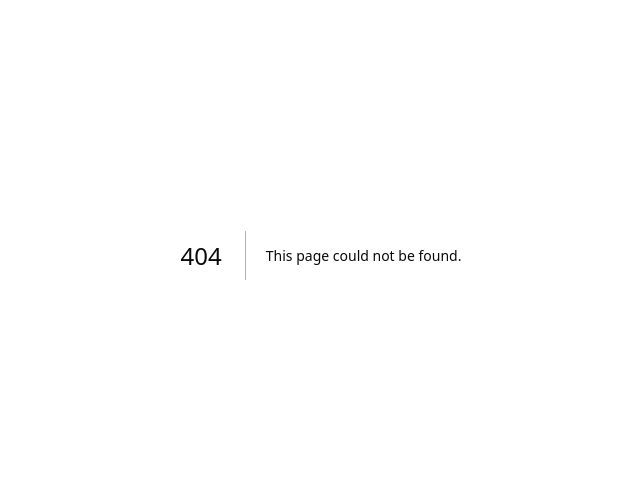
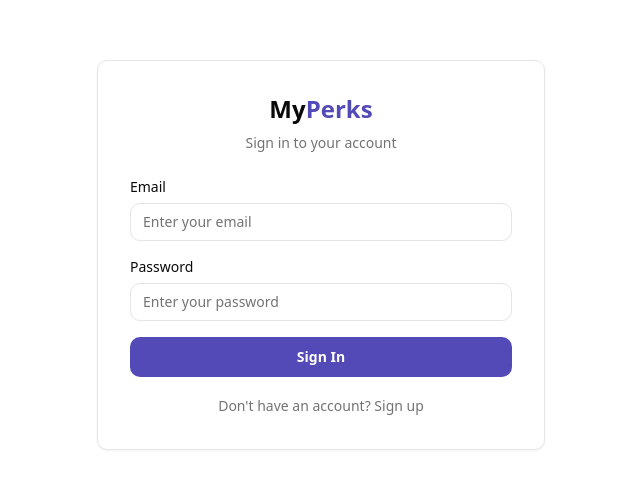
Before and after one commit to NadaFeteiha/myPerks, a Next.js app in the folder frontend/: page /signin in a window 1280 px wide. Before the commit this address had no page. Shown: the part 145-634 px from the top of the page, without its empty margins (319-959 px from the left). Built offline with nearby package versions, Linux system fonts and the light colour scheme.

Commit message:
Implement authentication context and profile/sign-in pages with navigation

```diff
--- a/frontend/src/app/(app)/layout.tsx
+++ b/frontend/src/app/(app)/layout.tsx
@@ -1,11 +1,29 @@
+"use client";
+
+import { useEffect } from "react";
+import { useRouter } from "next/navigation";
 import { LeftNav } from "@/components/layout/left-nav";
 import { TopBar } from "@/components/layout/top-bar";
+import { useAuth } from "@/contexts/auth-context";
 
 type AppLayoutProps = {
   children: React.ReactNode;
 };
 
 export default function AppLayout({ children }: AppLayoutProps) {
+  const router = useRouter();
+  const { isAuthenticated } = useAuth();
+
+  useEffect(() => {
+    if (!isAuthenticated) {
+      router.push("/signin");
+    }
+  }, [isAuthenticated, router]);
+
+  if (!isAuthenticated) {
+    return null;
+  }
+
   return (
     <div className="flex h-screen flex-col bg-white">
       <TopBar />
--- /dev/null
+++ b/frontend/src/app/(app)/profile/page.tsx
@@ -0,0 +1,59 @@
+"use client";
+
+import { useRouter } from "next/navigation";
+import { LogOut, User } from "lucide-react";
+import { useAuth } from "@/contexts/auth-context";
+
+export default function ProfilePage() {
+  const router = useRouter();
+  const { user, logout } = useAuth();
+
+  const handleLogout = () => {
+    logout();
+    router.push("/signin");
+  };
+
+  if (!user) {
+    return null;
+  }
+
+  return (
+    <div className="flex h-full items-center justify-center bg-background">
+      <div className="w-full max-w-md rounded-lg border border-border bg-card p-8 shadow-sm">
+        <div className="mb-6 flex flex-col items-center">
+          <div className="mb-4 flex h-20 w-20 items-center justify-center rounded-full border-2 border-brand-purple-200 bg-brand-purple-50 text-2xl font-semibold text-brand-purple-800 dark:border-brand-purple-700 dark:bg-brand-purple-900/50 dark:text-brand-purple-300">
+            {user.initials}
+          </div>
+          <h1 className="text-2xl font-semibold text-foreground">{user.name}</h1>
+          <p className="text-muted-foreground">{user.role}</p>
+        </div>
+
+        <div className="space-y-4">
+          <div className="flex items-center gap-3 rounded-lg border border-border bg-background px-4 py-3">
+            <User className="h-5 w-5 text-muted-foreground" />
+            <div>
+              <p className="text-sm font-medium text-foreground">Name</p>
+              <p className="text-sm text-muted-foreground">{user.name}</p>
+            </div>
+          </div>
+
+          <div className="flex items-center gap-3 rounded-lg border border-border bg-background px-4 py-3">
+            <User className="h-5 w-5 text-muted-foreground" />
+            <div>
+              <p className="text-sm font-medium text-foreground">Role</p>
+              <p className="text-sm text-muted-foreground">{user.role}</p>
+            </div>
+          </div>
+
+          <button
+            onClick={handleLogout}
+            className="mt-6 flex w-full items-center justify-center gap-2 rounded-lg bg-brand-purple-600 px-4 py-3 text-sm font-semibold text-white transition-colors hover:bg-brand-purple-700"
+          >
+            <LogOut className="h-4 w-4" />
+            Logout
+          </button>
+        </div>
+      </div>
+    </div>
+  );
+}
--- a/frontend/src/app/provider.tsx
+++ b/frontend/src/app/provider.tsx
@@ -1,7 +1,9 @@
+import { AuthProvider } from "@/contexts/auth-context";
+
 type AppProviderProps = {
   children: React.ReactNode;
 };
 
 export default function AppProvider({ children }: AppProviderProps) {
-  return <>{children}</>;
+  return <AuthProvider>{children}</AuthProvider>;
 }
--- /dev/null
+++ b/frontend/src/app/signin/page.tsx
@@ -0,0 +1,135 @@
+"use client";
+
+import { useState } from "react";
+import { useRouter } from "next/navigation";
+import { useAuth } from "@/contexts/auth-context";
+
+export default function SignInPage() {
+  const router = useRouter();
+  const { login, signup } = useAuth();
+  const [isSignUp, setIsSignUp] = useState(false);
+  const [name, setName] = useState("");
+  const [email, setEmail] = useState("");
+  const [password, setPassword] = useState("");
+  const [error, setError] = useState("");
+  const [isLoading, setIsLoading] = useState(false);
+
+  const handleSubmit = async (e: React.FormEvent) => {
+    e.preventDefault();
+    setError("");
+    setIsLoading(true);
+
+    try {
+      if (isSignUp) {
+        await signup(name, email, password);
+      } else {
+        await login(email, password);
+      }
+      router.push("/dashboard");
+    } catch (err) {
+      setError("Authentication failed. Please try again.");
+    } finally {
+      setIsLoading(false);
+    }
+  };
+
+  return (
+    <div className="flex h-screen items-center justify-center bg-background">
+      <div className="w-full max-w-md rounded-lg border border-border bg-card p-8 shadow-sm">
+        <div className="mb-6 text-center">
+          <h1 className="text-2xl font-semibold text-foreground">
+            My<span className="text-brand-purple-600">Perks</span>
+          </h1>
+          <p className="mt-2 text-sm text-muted-foreground">
+            {isSignUp ? "Create your account" : "Sign in to your account"}
+          </p>
+        </div>
+
+        <form onSubmit={handleSubmit} className="space-y-4">
+          {isSignUp && (
+            <div>
+              <label
+                htmlFor="name"
+                className="mb-1.5 block text-sm font-medium text-foreground"
+              >
+                Name
+              </label>
+              <input
+                id="name"
+                type="text"
+                value={name}
+                onChange={(e) => setName(e.target.value)}
+                required
+                className="w-full rounded-lg border border-border bg-background px-3 py-2 text-sm text-foreground placeholder:text-muted-foreground focus:border-brand-purple-500 focus:outline-none focus:ring-1 focus:ring-brand-purple-500"
+                placeholder="Enter your name"
+              />
+            </div>
+          )}
+
+          <div>
+            <label
+              htmlFor="email"
+              className="mb-1.5 block text-sm font-medium text-foreground"
+            >
+              Email
+            </label>
+            <input
+              id="email"
+              type="email"
+              value={email}
+              onChange={(e) => setEmail(e.target.value)}
+              required
+              className="w-full rounded-lg border border-border bg-background px-3 py-2 text-sm text-foreground placeholder:text-muted-foreground focus:border-brand-purple-500 focus:outline-none focus:ring-1 focus:ring-brand-purple-500"
+              placeholder="Enter your email"
+            />
+          </div>
+
+          <div>
+            <label
+              htmlFor="password"
+              className="mb-1.5 block text-sm font-medium text-foreground"
+            >
+              Password
+            </label>
+            <input
+              id="password"
+              type="password"
+              value={password}
+              onChange={(e) => setPassword(e.target.value)}
+              required
+              className="w-full rounded-lg border border-border bg-background px-3 py-2 text-sm text-foreground placeholder:text-muted-foreground focus:border-brand-purple-500 focus:outline-none focus:ring-1 focus:ring-brand-purple-500"
+              placeholder="Enter your password"
+            />
+          </div>
+
+          {error && (
+            <p className="text-sm text-destructive">{error}</p>
+          )}
+
+          <button
+            type="submit"
+            disabled={isLoading}
+            className="w-full rounded-lg bg-brand-purple-600 px-4 py-2.5 text-sm font-semibold text-white transition-colors hover:bg-brand-purple-700 disabled:cursor-not-allowed disabled:opacity-50"
+          >
+            {isLoading ? "Loading..." : isSignUp ? "Sign Up" : "Sign In"}
+          </button>
+        </form>
+
+        <div className="mt-4 text-center">
+          <button
+            type="button"
+            onClick={() => {
+              setIsSignUp(!isSignUp);
+              setError("");
+            }}
+            className="text-sm text-muted-foreground hover:text-brand-purple-600"
+          >
+            {isSignUp
+              ? "Already have an account? Sign in"
+              : "Don't have an account? Sign up"}
+          </button>
+        </div>
+      </div>
+    </div>
+  );
+}
--- a/frontend/src/components/layout/left-nav.tsx
+++ b/frontend/src/components/layout/left-nav.tsx
@@ -110,15 +110,18 @@ export function LeftNav() {
       </div>
 
       <div className="mt-auto border-t border-border pt-3">
-        <div className="flex items-center gap-2 px-1.5 py-2">
-          <div className="flex h-7 w-7 shrink-0 items-center justify-center rounded-full border border-brand-purple-200 bg-brand-purple-50 text-[11px] font-semibold text-brand-purple-800">
+        <Link
+          href="/profile"
+          className="flex items-center gap-2 px-1.5 py-2 transition-colors hover:bg-brand-purple-50 dark:hover:bg-brand-purple-900/30"
+        >
+          <div className="flex h-7 w-7 shrink-0 items-center justify-center rounded-full border border-brand-purple-200 bg-brand-purple-50 text-[11px] font-semibold text-brand-purple-800 dark:border-brand-purple-700 dark:bg-brand-purple-900/50 dark:text-brand-purple-300">
             SM
           </div>
           <div>
             <p className="text-[12px] font-medium text-foreground">Sarah Miller</p>
             <p className="text-[11px] text-muted-foreground">Engineering</p>
           </div>
-        </div>
+        </Link>
       </div>
     </nav>
   );
--- a/frontend/src/components/layout/top-bar.tsx
+++ b/frontend/src/components/layout/top-bar.tsx
@@ -1,3 +1,4 @@
+import Link from "next/link";
 import { Bell } from "lucide-react";
 
 export function TopBar() {
@@ -11,9 +12,12 @@ export function TopBar() {
           <Bell className="h-[17px] w-[17px] text-muted-foreground" />
           <span className="absolute -right-0.5 -top-0.5 h-1.5 w-1.5 rounded-full border-[1.5px] border-white bg-brand-amber-400" />
         </div>
-        <div className="flex h-[30px] w-[30px] items-center justify-center rounded-full border border-brand-purple-200 bg-brand-purple-50 text-[11px] font-semibold text-brand-purple-800">
+        <Link
+          href="/profile"
+          className="flex h-[30px] w-[30px] items-center justify-center rounded-full border border-brand-purple-200 bg-brand-purple-50 text-[11px] font-semibold text-brand-purple-800 transition-colors hover:bg-brand-purple-100 dark:border-brand-purple-700 dark:bg-brand-purple-900/50 dark:text-brand-purple-300 dark:hover:bg-brand-purple-900/70"
+        >
           SM
-        </div>
+        </Link>
       </div>
     </header>
   );
--- /dev/null
+++ b/frontend/src/contexts/auth-context.tsx
@@ -0,0 +1,83 @@
+"use client";
+
+import { createContext, useContext, useState, ReactNode } from "react";
+
+type User = {
+  name: string;
+  email: string;
+  role: string;
+  initials: string;
+};
+
+type AuthContextType = {
+  user: User | null;
+  isAuthenticated: boolean;
+  login: (email: string, password: string) => Promise<void>;
+  signup: (name: string, email: string, password: string) => Promise<void>;
+  logout: () => void;
+};
+
+const AuthContext = createContext<AuthContextType | undefined>(undefined);
+
+export function AuthProvider({ children }: { children: ReactNode }) {
+  const [user, setUser] = useState<User | null>(null);
+
+  const login = async (email: string, password: string) => {
+    // TODO: Replace with actual API call
+    // For MVP, simulate login with hardcoded user
+    await new Promise((resolve) => setTimeout(resolve, 500));
+
+    setUser({
+      name: "Sarah Miller",
+      email: email,
+      role: "Engineering",
+      initials: "SM",
+    });
+  };
+
+  const signup = async (name: string, email: string, password: string) => {
+    // TODO: Replace with actual API call
+    // For MVP, simulate signup
+    await new Promise((resolve) => setTimeout(resolve, 500));
+
+    const initials = name
+      .split(" ")
+      .map((n) => n[0])
+      .join("")
+      .toUpperCase()
+      .slice(0, 2);
+
+    setUser({
+      name,
+      email,
+      role: "Engineering",
+      initials,
+    });
+  };
+
+  const logout = () => {
+    setUser(null);
+  };
+
+  return (
+    <AuthContext.Provider
+      value={{
+        user,
+        isAuthenticated: !!user,
+        login,
+        signup,
+        logout,
+      }}
+    >
+      {children}
+    </AuthContext.Provider>
+  );
+}
+
+export function useAuth() {
+  const context = useContext(AuthContext);
+  if (context === undefined) {
+    throw new Error("useAuth must be used within an AuthProvider");
+  }
+  return context;
+}
```
